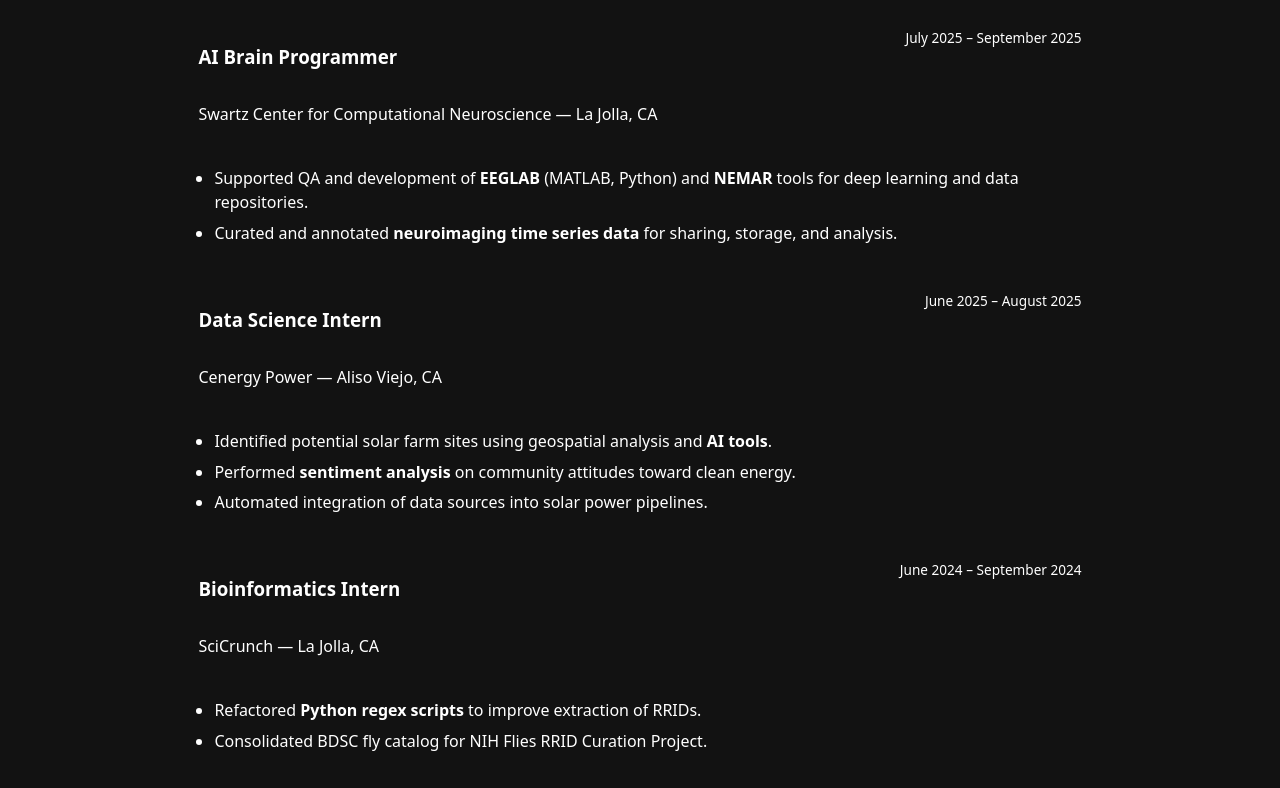
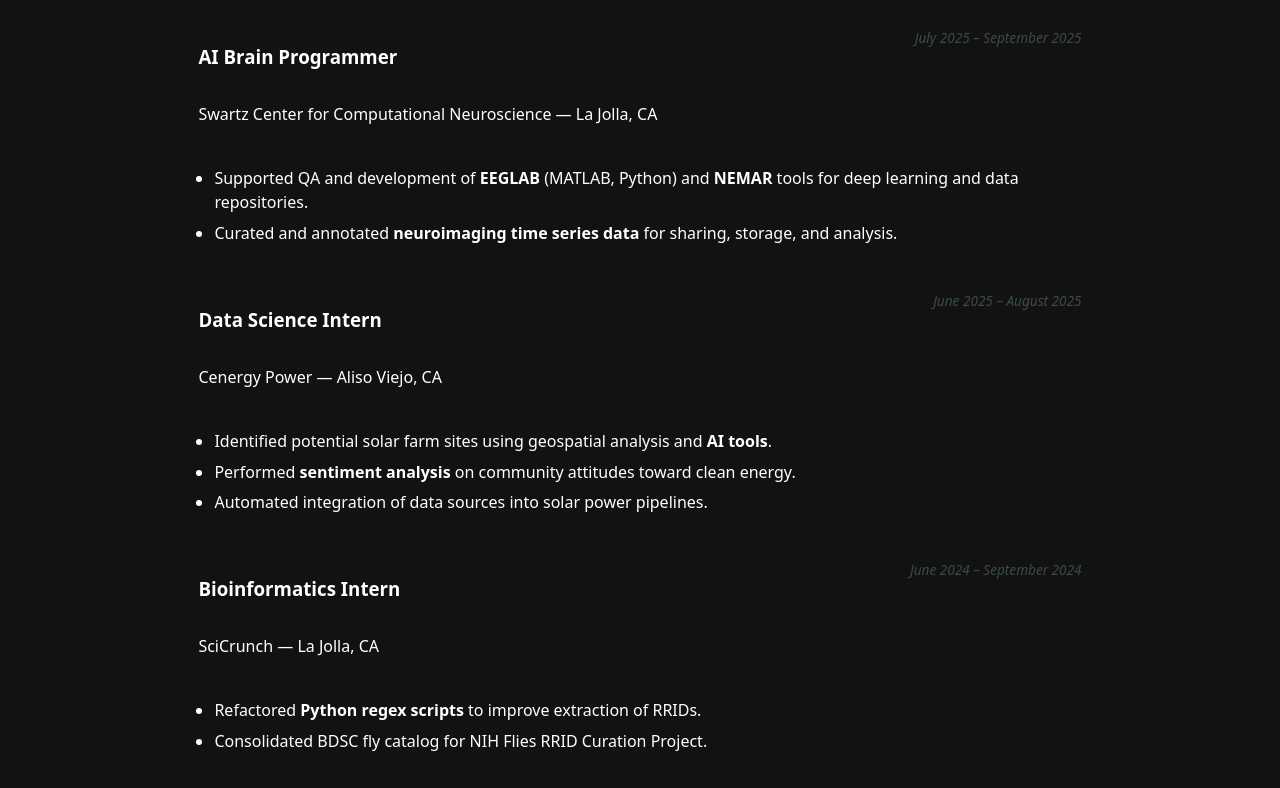
Before and after one commit to mmzhang7/portfolio, a plain HTML site: page resume/index.html in a window 1280 px wide. Shown: the part 675-1463 px from the top of the page. Drawn offline with Linux system fonts and the light colour scheme.

Commit message:
Update style.css

```diff
--- a/style.css
+++ b/style.css
@@ -131,8 +131,20 @@
 
 .date-range {
     font-size: 0.85em;
+    font-style: italic;
     white-space: nowrap;
     margin: 0;
+}
+
+@media (prefers-color-scheme: dark) {
+  .date-range {
+    color: oklch(80% 5% 200);
+  }
+}
+@media (prefers-color-scheme: light) {
+  .date-range {
+    color: oklch(40% 5% 200);
+  }
 }
 
 article ul {
```
